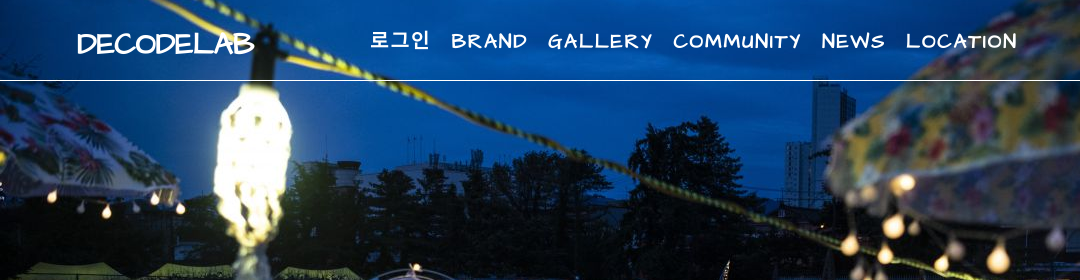
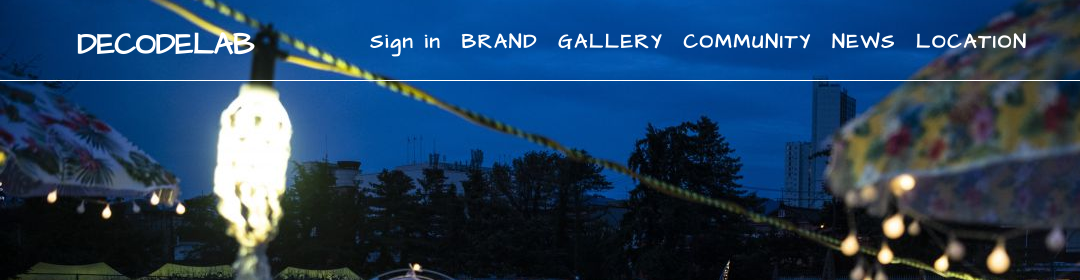
Before and after one commit to rmcobol/fullscreen, a plain HTML site: page index.html in a window 1280 px wide. Shown: the top 280 px of the page, 0-1080 px from the left. Drawn offline with Linux system fonts and the light colour scheme; a web font is replaced by a local one.

```diff
--- a/index.html
+++ b/index.html
@@ -17,7 +17,7 @@
         <a href="/"><h1>DECODELAB</h1></a>
 
         <ul id="gnb">
-            <li><a href="/signin">로그인</a></li>
+            <li><a href="/signin">Sign in</a></li>
             <li><a href="#">BRAND</a></li>
             <li><a href="#">GALLERY</a></li>
             <li><a href="#">COMMUNITY</a></li>
```
